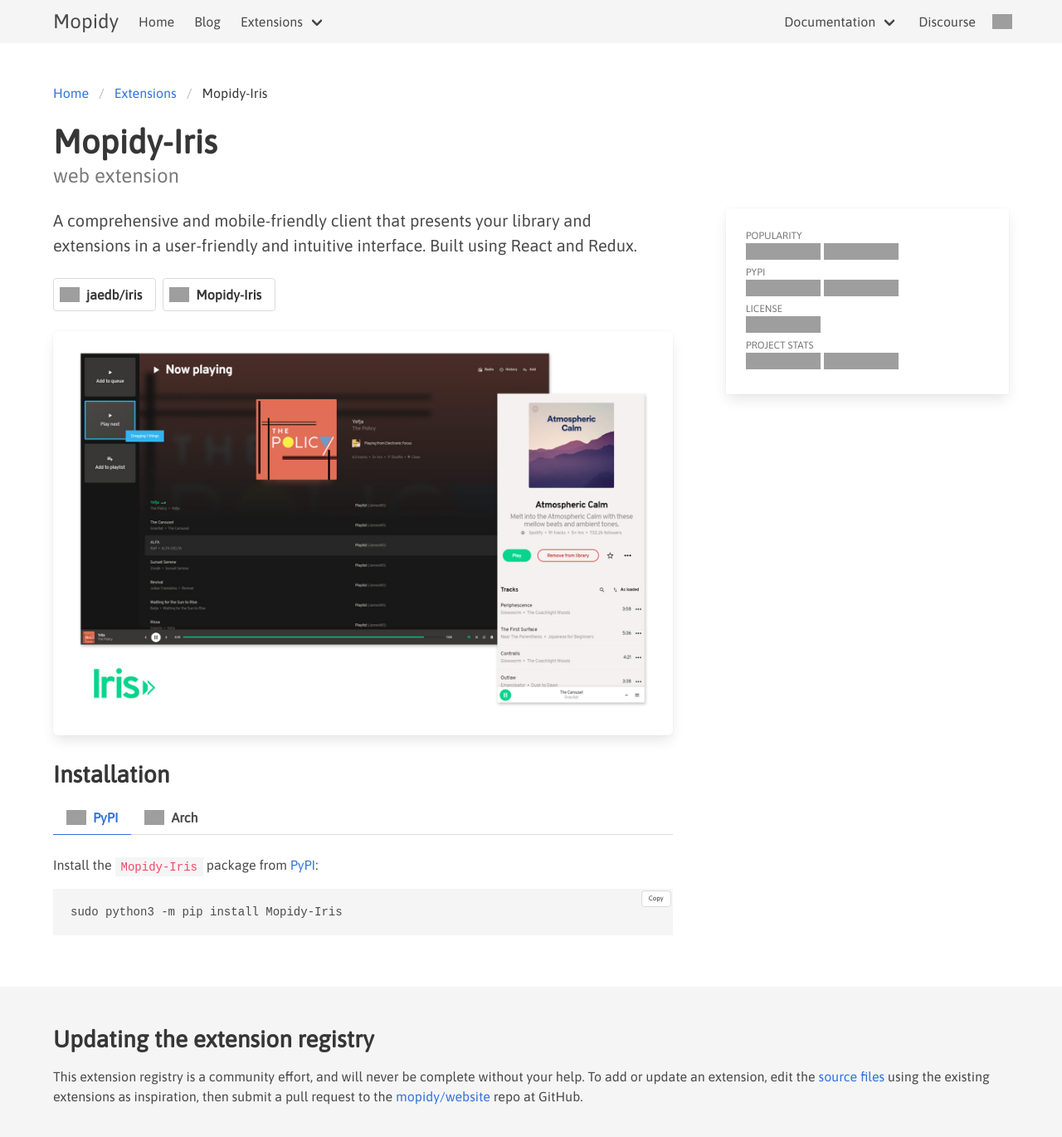
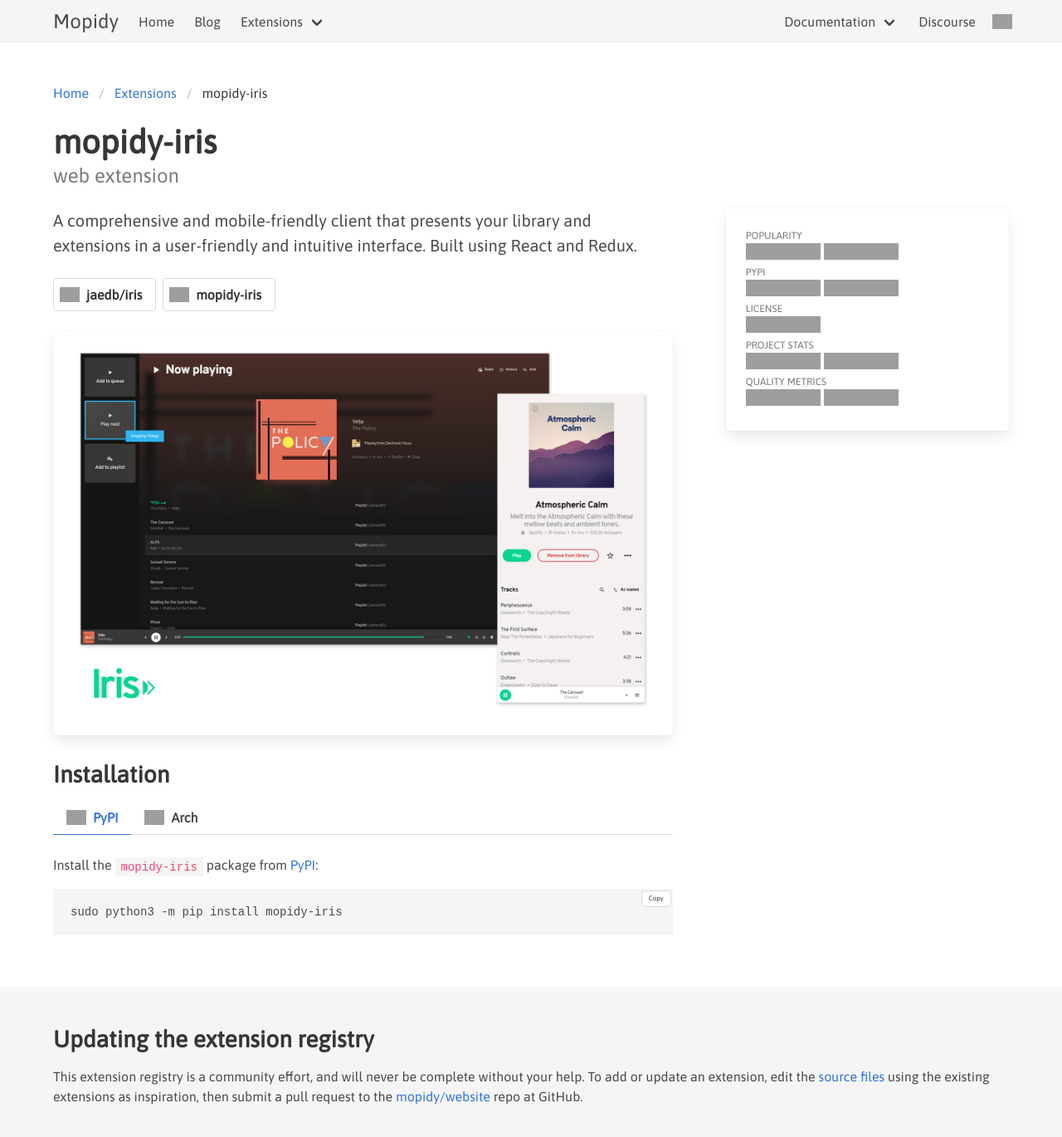
Before and after one commit to mopidy/website, a Jekyll site: the page built from _ext/iris.md, in a window 1280 px wide and 1400 px high. Shown: the top 1370 px of the window at 83% size. Built offline with Jekyll 4.4.1, drawn with Linux system fonts in a browser that asks for light colours; part of the change alters nothing that is shown; grey boxes are pictures that could not be loaded.

```diff
--- a/_ext/iris.md
+++ b/_ext/iris.md
@@ -1,10 +1,12 @@
 ---
-title: Mopidy-Iris
+title: mopidy-iris
 type: web
 dev:
   github: jaedb/iris
+  github_actions: true
+  codecov: true
 dist:
-  pypi: Mopidy-Iris
+  pypi: mopidy-iris
   arch-aur: mopidy-iris
 images:
   - /media/ext/iris.jpg
```
